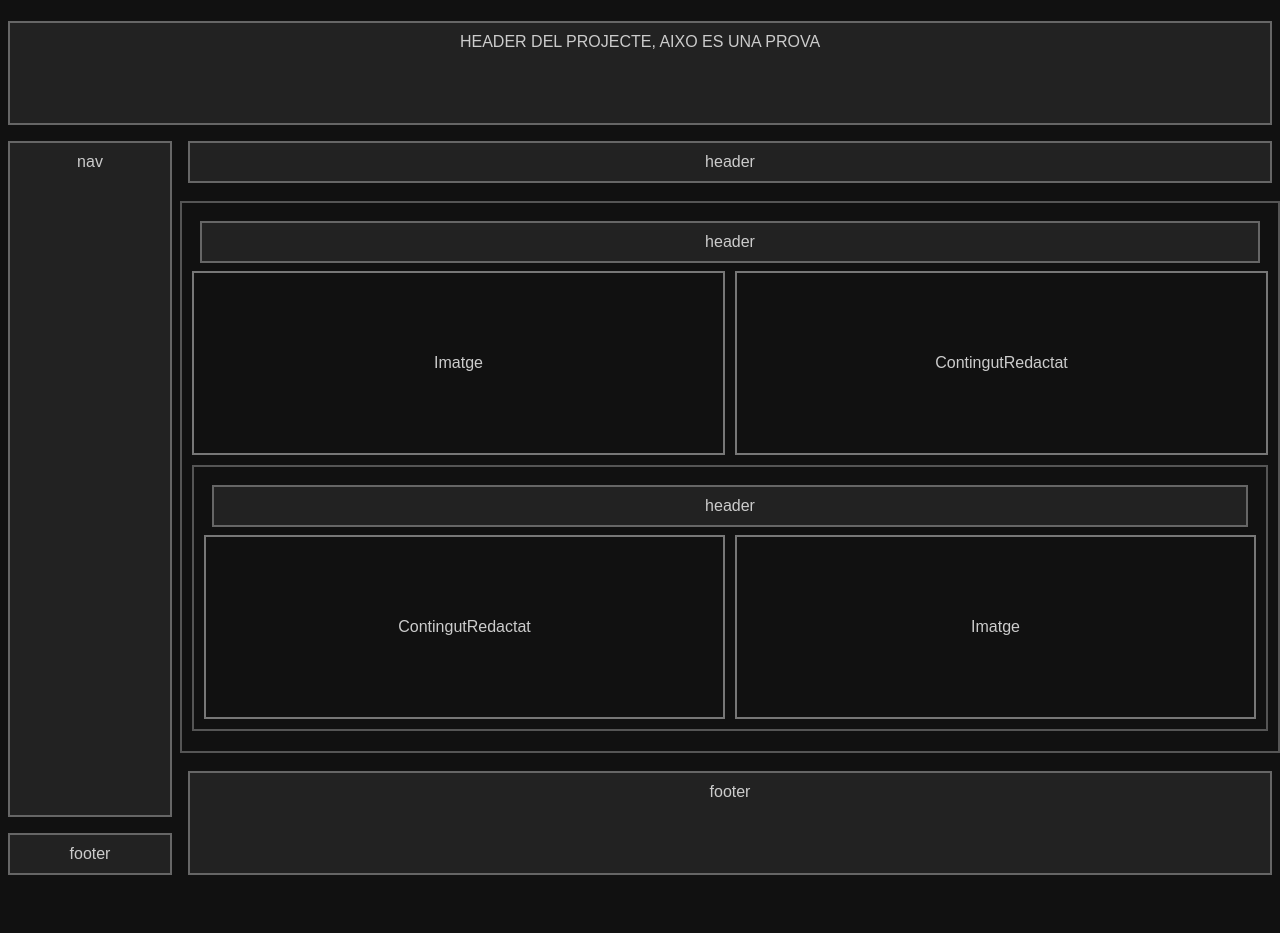
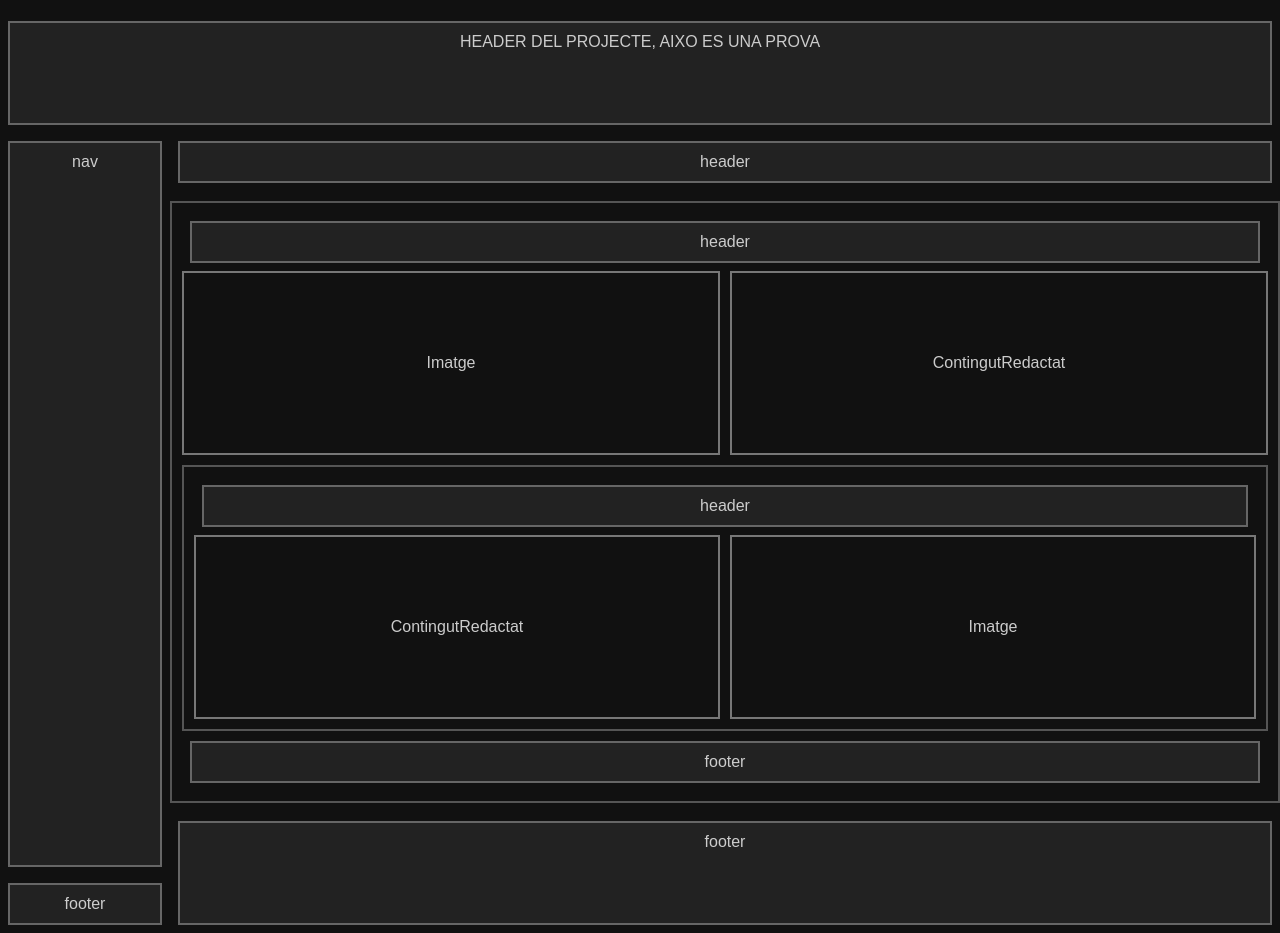
Before and after one commit to ITB2526-FelixSole/TA05_SoleFelix, a plain HTML site: page index.html in a window 1280 px wide. Shown: the part 101-1034 px from the top of the page. Before the commit the page ends 984 px from the top, so only its background shows below. Drawn offline with Linux system fonts and the light colour scheme.

Commit message:
Adjust width of nav column and add footer

```diff
--- a/index.html
+++ b/index.html
@@ -54,7 +54,7 @@
 
     /* Nav lateral */
     .nav-column {
-        width: 180px;
+        width: 170px;
         display: flex;
         flex-direction: column;
         justify-content: space-between;
@@ -136,6 +136,7 @@
                     <div class="p-box">Imatge</div>
             </div>
         </div>
+    <div class="box">footer</div>
     </div>
 
     <!-- FOOTER INFERIOR -->
```
